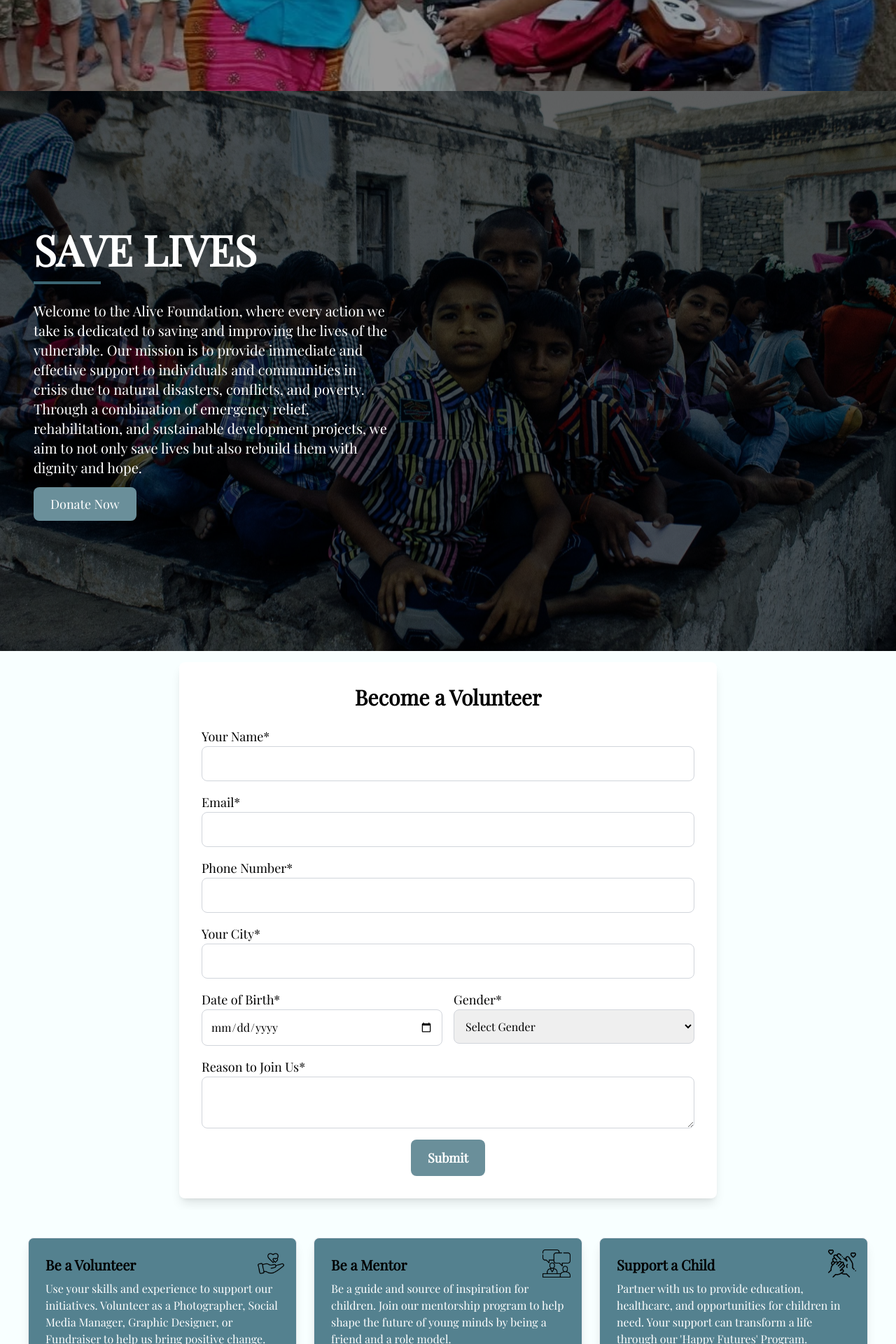
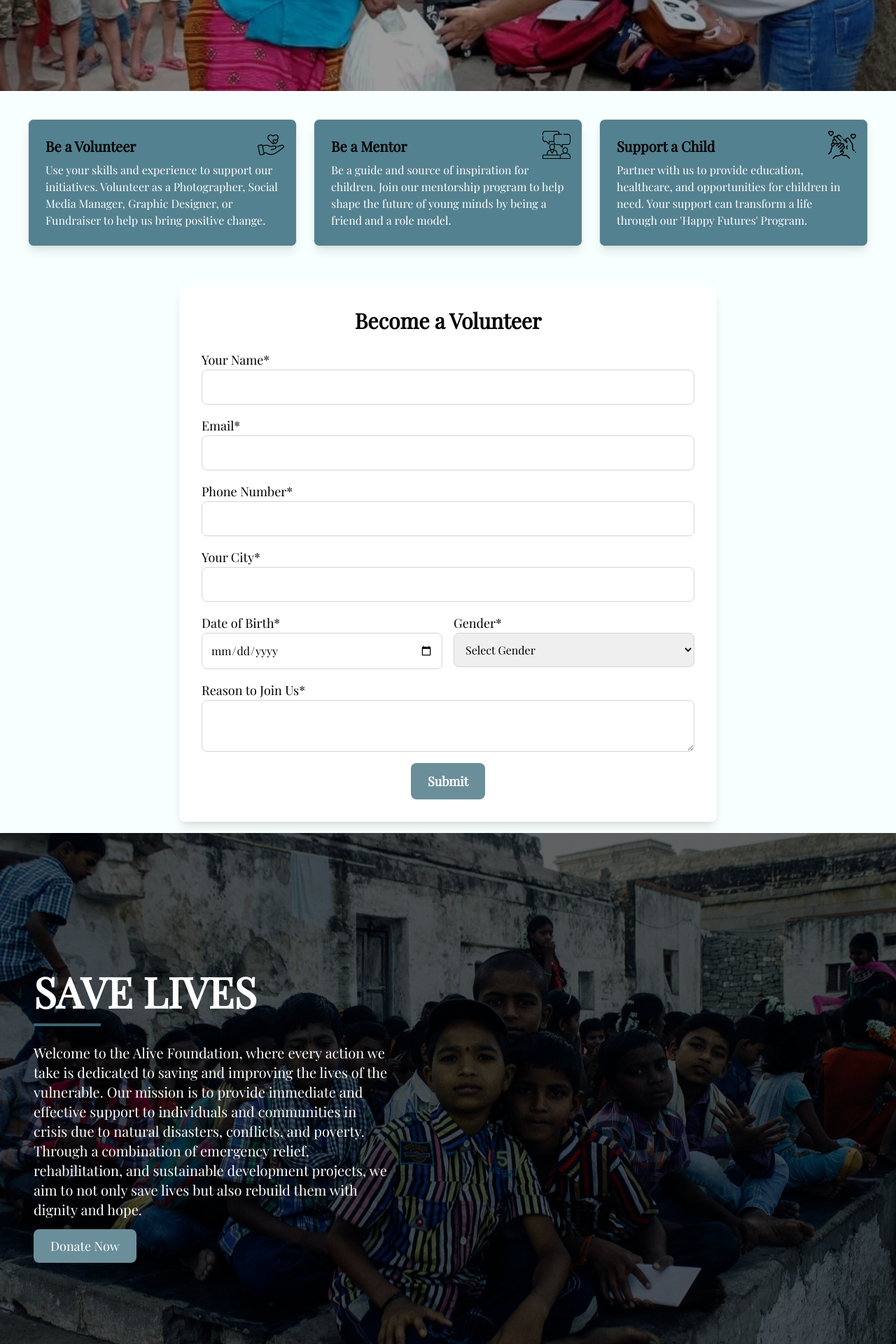
Before and after one commit to prabalgupta2411/alive-foundation, a React (Create React App) app in the folder frontend/: page /become-volunteer in a window 1280 px wide. Shown: the part 520-2440 px from the top of the page at 70% size. Built offline with nearby package versions, Linux system fonts and the light colour scheme; a web font is replaced by a local one.

Commit message:
modified:   frontend/src/pages/BecomeVolunteer.js

```diff
--- a/frontend/src/pages/BecomeVolunteer.js
+++ b/frontend/src/pages/BecomeVolunteer.js
@@ -11,11 +11,11 @@ function BecomeVolunteer() {
         imageSrc="./assets/cp3.jpg"
         text="Become a Volunteer"
         />
-      <ParallaxSection />
+      <Section />
       <div className="p-4">
         <VolunteerForm />
       </div>
-      <Section />
+      <ParallaxSection />
     </div>
   );
 }
```
